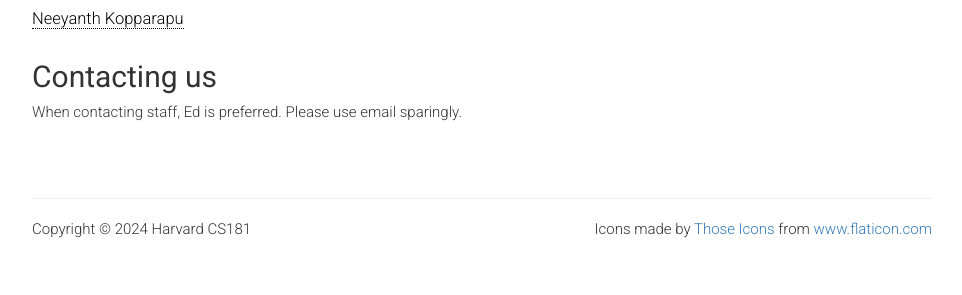
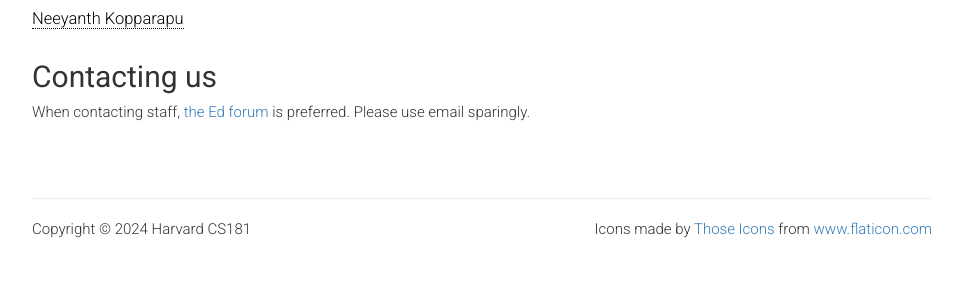
Before and after one commit to harvard-ml-courses/cs181-web, a Jekyll site: the page built from staff.html, in a window 1280 px wide. Shown: the part 901-1196 px from the top of the page, without its empty margins (158-1120 px from the left). Built offline with Jekyll 4.4.1, drawn with Linux system fonts in a browser that asks for light colours.

Commit message:
minor bump

```diff
--- a/schedule.html
+++ b/schedule.html
@@ -13,7 +13,7 @@ weight: 0
         </div>
 
         <h2>Office hours</h2>
-        <table>
+        <table class="table">
             <thead>
                 <tr>
                     <th>Time</th>
@@ -33,7 +33,7 @@ weight: 0
         </table>
 
         <h2>Sections</h2>
-        <table>
+        <table class="table">
             <thead>
                 <tr>
                     <th>Time</th>
--- a/staff.html
+++ b/staff.html
@@ -24,6 +24,7 @@ weight: 0
         </ul>
 
         <h2 class="title">Contacting us</h2>
-        <p>When contacting staff, Ed is preferred. Please use email sparingly.</p>
+        <p>When contacting staff, <a href="https://edstem.org/us/courses/51511/discussion/" target="_blank"
+                rel="noopener noreferrer">the Ed forum</a> is preferred. Please use email sparingly.</p>
     </div>
 </section>
```
